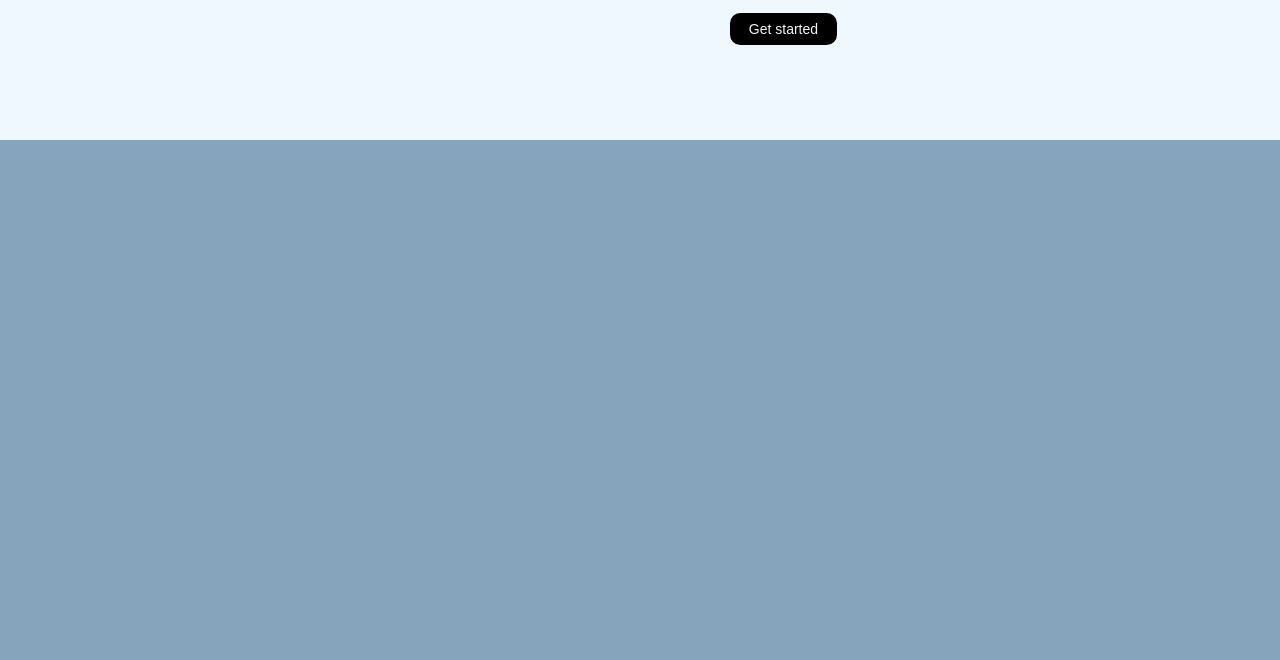
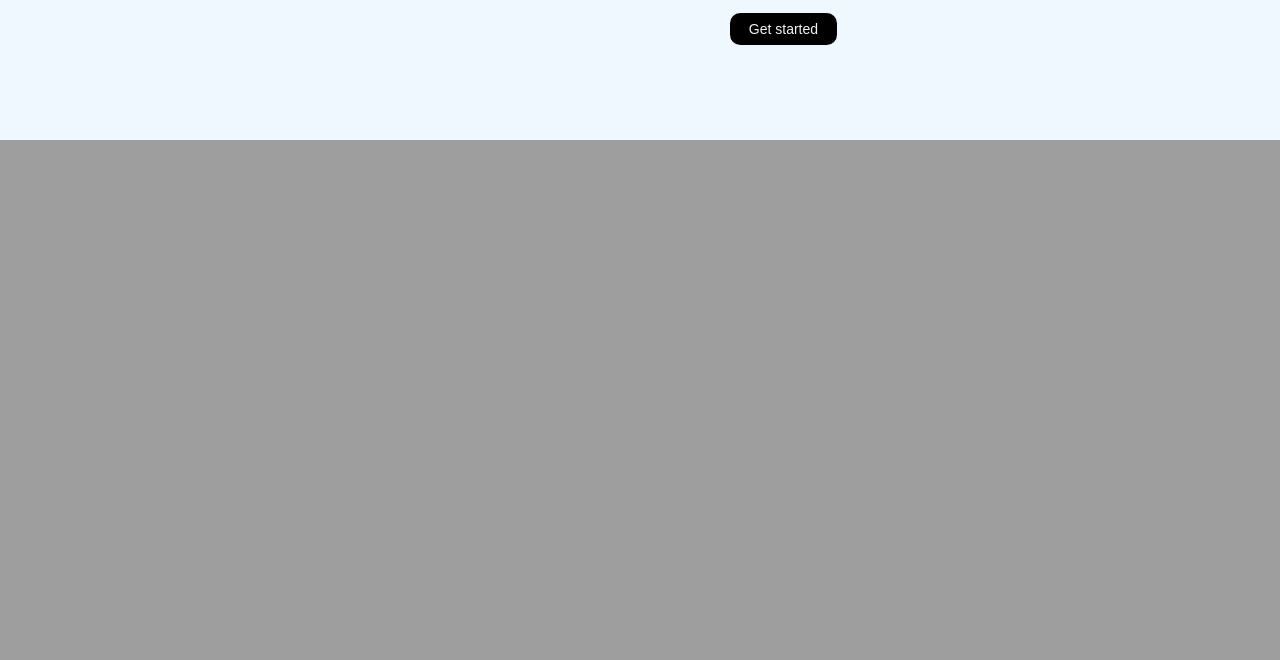
Before and after one commit to waqaswebsolutions/responsive-landing-page-03, a plain HTML site: page index.html in a window 1280 px wide. Shown: the part 140-800 px from the top of the page. Drawn offline with Linux system fonts and the light colour scheme; the site is published under a folder, as on GitHub Pages, so addresses that start at the root find nothing.

Commit message:
Update style.css

```diff
--- a/style.css
+++ b/style.css
@@ -36,7 +36,7 @@ body {
     height: 65%;
     width: 100%;
     background-color: rgb(135, 164, 189);
-    background-image: url(/Images/sean-pollock-PhYq704ffdA-unsplash.jpg);
+    background-image: url(responsive-landing-page-03/Images/sean-pollock-PhYq704ffdA-unsplash.jpg);
     background-position: center;
     background-size: cover;
 }
```
